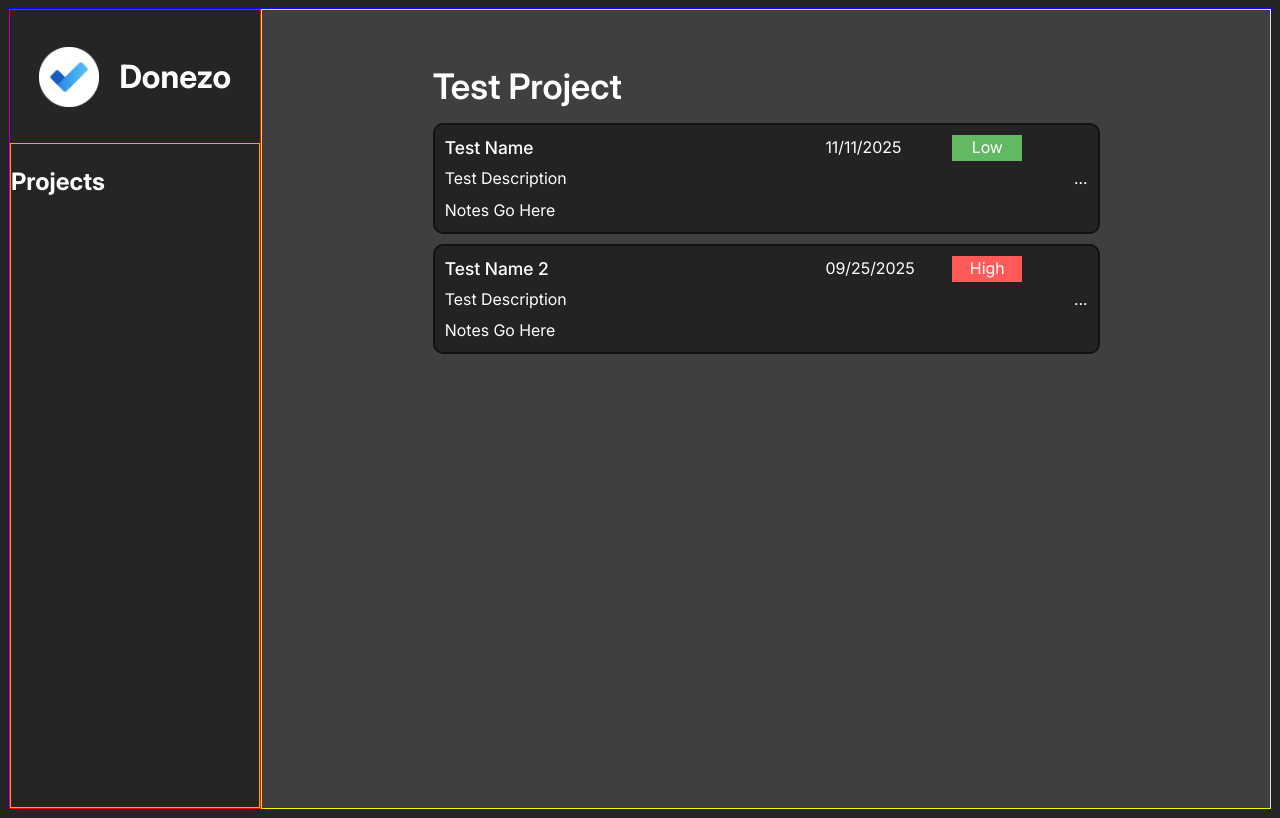
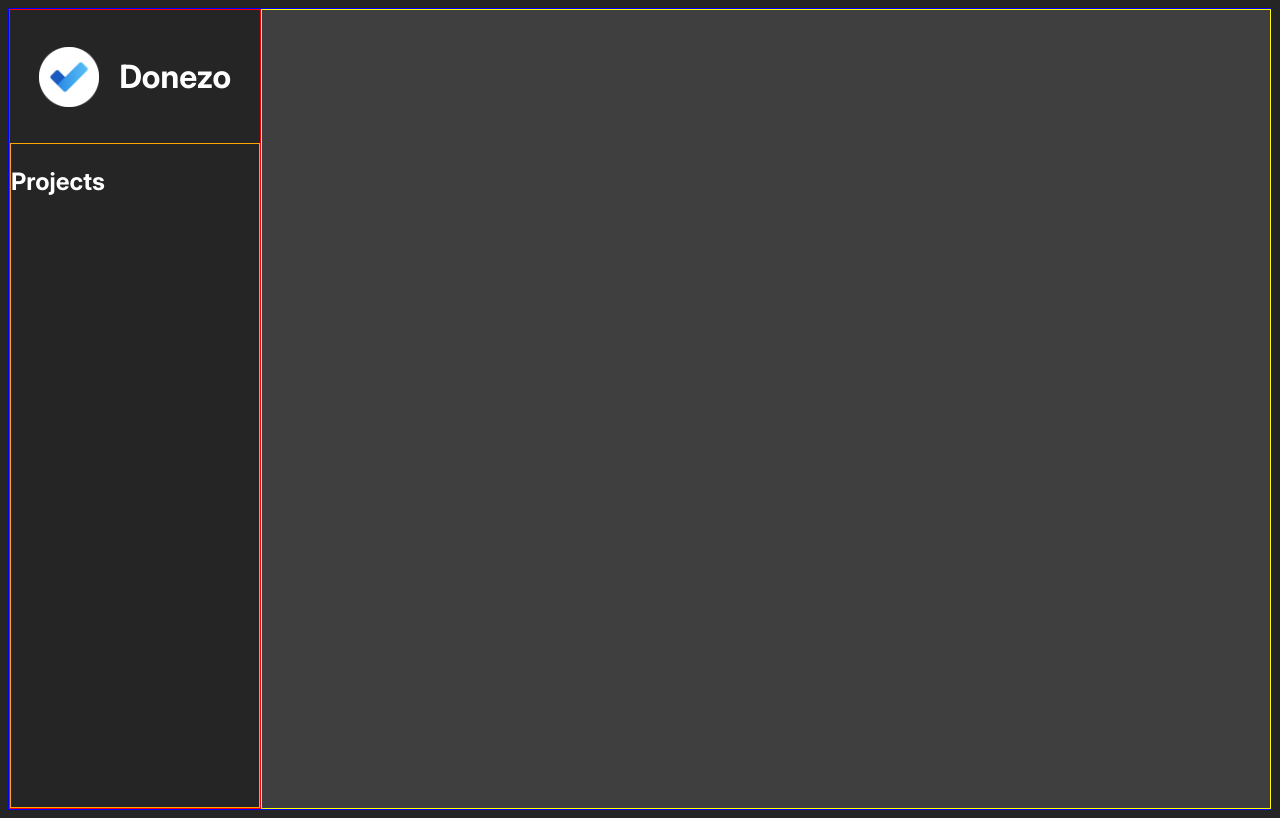
Before and after one commit to Q-Chan97/todo-list, a website built with webpack: page src/template.html in a window 1280 px wide. Built offline with nearby package versions, Linux system fonts and the light colour scheme.

Commit message:
Comment out content visualization

```diff
--- a/src/template.html
+++ b/src/template.html
@@ -18,8 +18,7 @@
             </div>
         </div>
         <div id="main-content">
-            <!-- Example for visualization-->
-            <div class="task-wrapper">
+            <!-- <div class="task-wrapper">
                 <div class="project-name">Test Project</div>
                 <div class="task-container">
                     <div class="task-info">
@@ -41,7 +40,7 @@
                     </div>
                     <div class="drop-box">...</div>
                 </div>
-            </div>
+            </div> -->
         </div>
     </div>
 </body>
```
